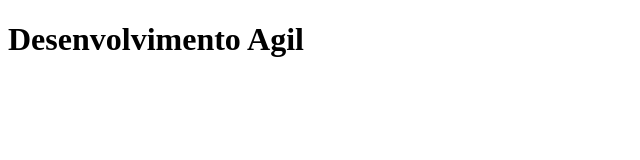
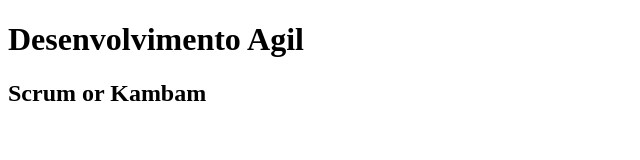
Before and after one commit to ramos5209/DevAgil, a plain HTML site: page DevAgil.html in a window 1280 px wide. Shown: the whole page, without its empty margins (0-640 px from the left). Drawn offline with Linux system fonts and the light colour scheme.

Commit message:
att 20:37

```diff
--- a/DevAgil.html
+++ b/DevAgil.html
@@ -7,5 +7,7 @@
 </head>
 <body>
     <h1>Desenvolvimento Agil</h1>
+
+    <h2> Scrum or Kambam</h2>
 </body>
 </html>
```
